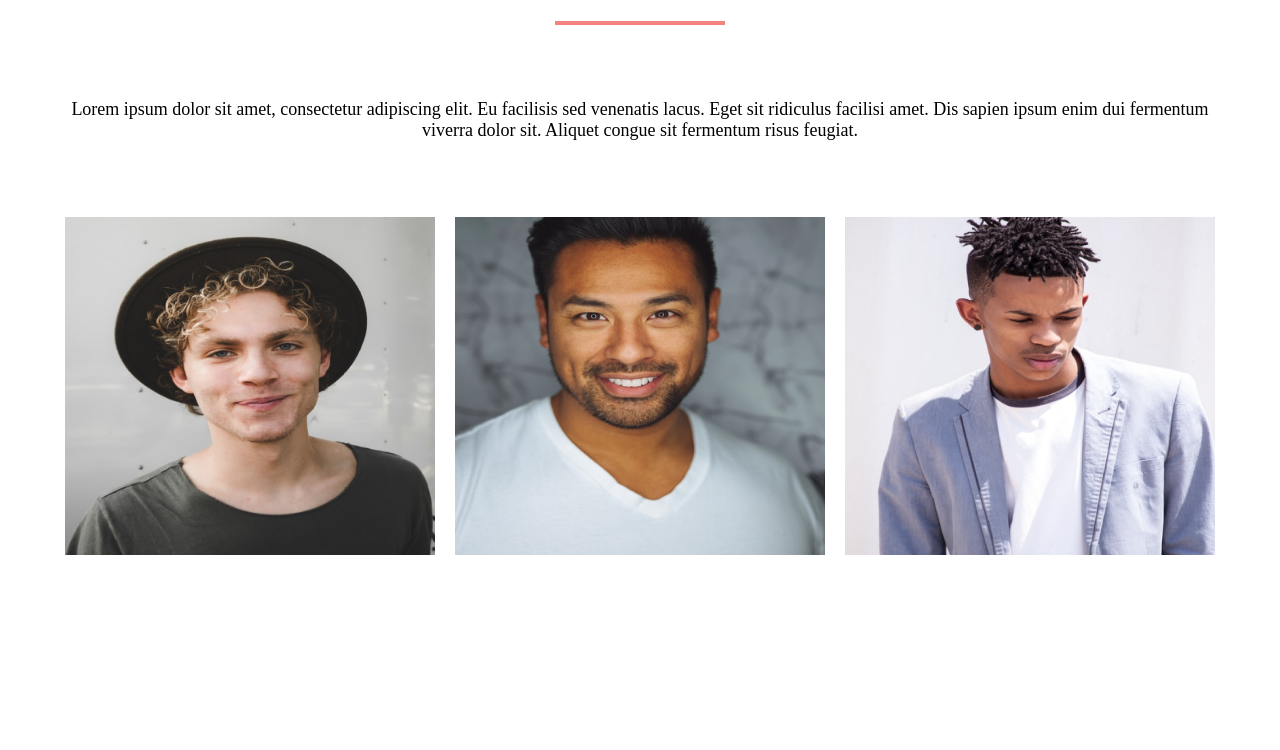
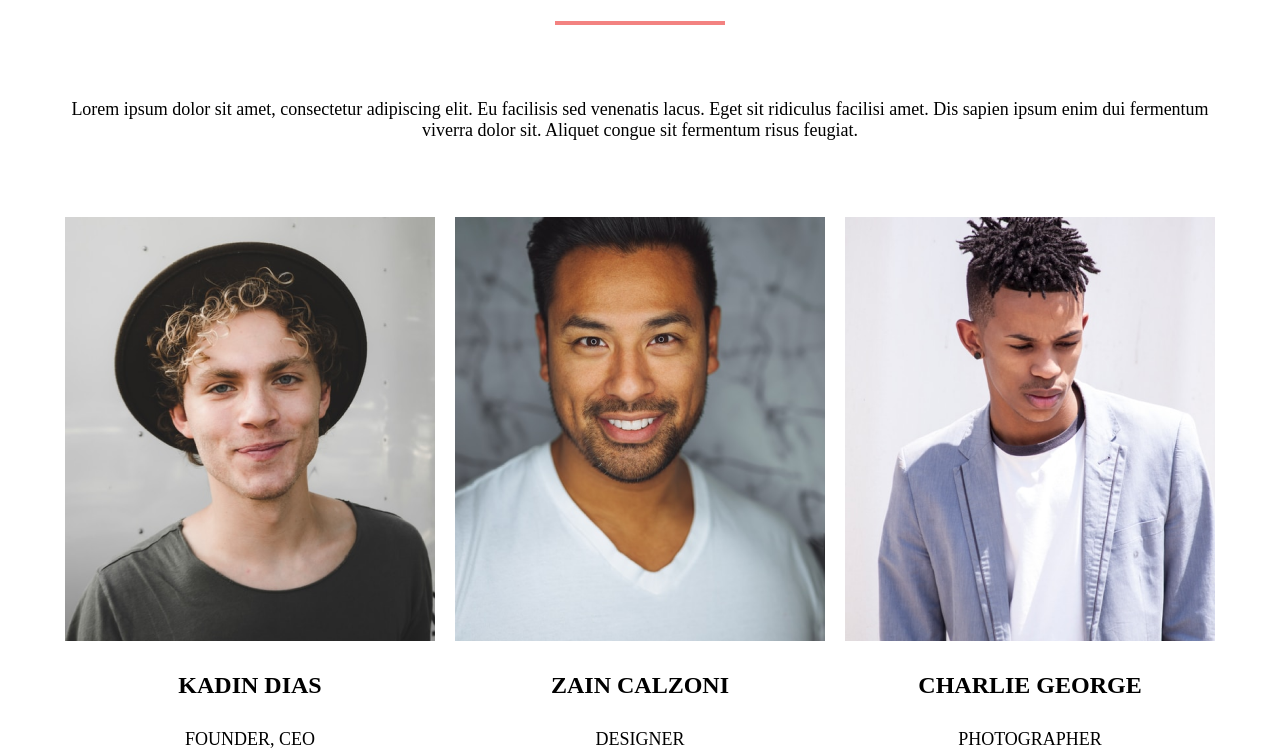
Before and after one commit to DaryaSolomennikova/Project_Mogo, a website built with Parcel: page index.html in a window 1280 px wide. Shown: the part 5203-5953 px from the top of the page. Before the commit the page ends 5758 px from the top, so only its background shows below. Built offline with nearby package versions, Linux system fonts and the light colour scheme; a web font is replaced by a local one.

Commit message:
refactor files

```diff
--- a/index.html
+++ b/index.html
@@ -215,16 +215,53 @@
             <div class="team__content">
                 <div class="team__item">
                 <img class="team__img" src="/image/team1.png" alt="">
+                <div class="team__name">
+                    <h4>Kadin Dias</h4>
+                    <p>founder, ceo</p>
+                </div>
                 </div>
                 <div class="team__item">
                     <img class="team__img" src="/image/team2.png" alt="">
+                    <div class="team__name">
+                        <h4>Zain Calzoni</h4>
+                        <p>designer</p>
+                    </div>
                     </div>
                     <div class="team__item">
-                        <img class="team__img" src="/image/team3.png" alt="">
-                        </div>
+                    <img class="team__img" src="/image/team3.png" alt="">
+                    <div class="team__name">
+                        <h4>Charlie George</h4>
+                        <p>photographer</p>
+                    </div>
+                    </div>
             </div>
         </div>
         </div>
      </section>
+
+     <!-- <section class="partners">
+        <div class="container">
+            <div class="partners__content">
+        <div class="partners__item">
+            <img class="partners_icon" src="/image/Black and White Collection 1.svg" alt="">
+        </div>
+        <div class="partners__item">
+            <img class="partners_icon" src="/image/Black and White Collection 2.svg" alt="">
+        </div>
+        <div class="partners__item">
+            <img class="partners_icon" src="/image/Black and White Collection 3.svg" alt="">
+        </div>
+        <div class="partners__item">
+            <img class="partners_icon" src="/image/Black and White Collection 4.svg" alt="">
+        </div>
+        <div class="partners__item">
+            <img class="partners_icon" src="/image/Black and White Collection 5.svg" alt="">
+        </div>
+        <div class="partners__item">
+            <img class="partners_icon" src="/image/Black and White Collection 6.svg" alt="">
+        </div>
+        </div>
+        </div>
+     </section> -->
 </body>
 </html>
--- a/scss/style.scss
+++ b/scss/style.scss
@@ -601,7 +601,32 @@ text-align: center;
 }
 
 .team__img{
-    height: 338px;
+    height: 424px;
     width: 370px;
     margin: 0 10px;
 }
+
+.team__name{
+    text-transform: uppercase;
+    margin: auto;
+    width: 269px;
+
+    h4{font-family: Raleway700;
+        font-size: 24px;
+        line-height: 28px;
+        padding: 30px 0;
+    }
+}
+
+// partners
+
+// .partners{
+//     background-color: #F8F8F8;
+//     height: 211px;
+// }
+
+// .partner__content{
+//     display: flex;
+//     justify-content: space-between;
+//     flex-direction: column;
+// }
```
Also changed, not shown: dist/Black and White Collection 1.7f498da3.svg (added), dist/Black and White Collection 2.a28bbd9a.svg (added), dist/Black and White Collection 3.b65fb37e.svg (added), dist/Black and White Collection 4.59d32757.svg (added), dist/Black and White Collection 5.5e07e6d5.svg (added), dist/Black and White Collection 6.42dfeaae.svg (added), dist/index.html, 2 other files.
